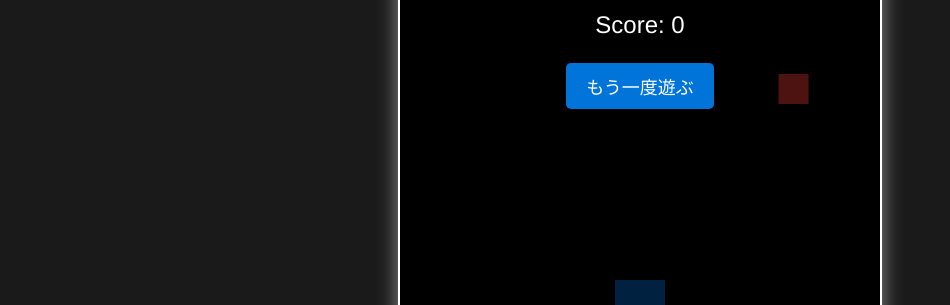
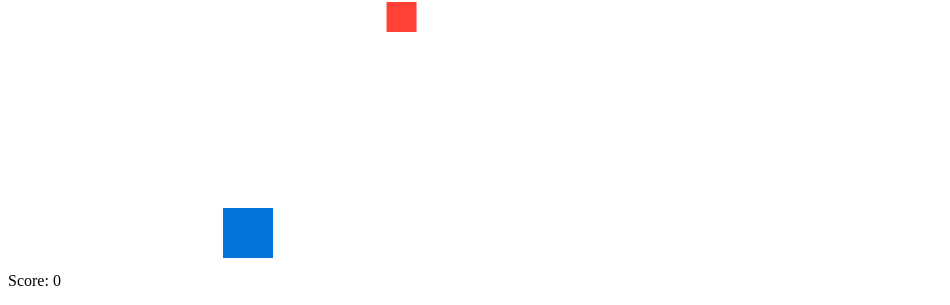
Before and after one commit to ryo-ops/shooting-game-, a plain HTML site: page index.html in a window 1280 px wide. Shown: the part 380-685 px from the top of the page, without its empty margins (0-950 px from the left). Drawn offline with Linux system fonts and the light colour scheme.

Commit message:
Update style.css

```diff
--- a/style.css
+++ b/style.css
@@ -1,42 +1,10 @@
-body {
-    margin: 0;
-    background-color: #1a1a1a;
-    display: flex;
-    justify-content: center;
-    align-items: center;
-    height: 100vh;
-    font-family: 'Helvetica', 'Arial', sans-serif;
-    color: white;
-}
+/* style.css */
 
-#game-container {
-    position: relative;
-    border: 2px solid #fff;
-    box-shadow: 0 0 20px rgba(255, 255, 255, 0.5);
-}
+/* ... (body, #game-container, canvas, #ui-container, #score の部分はそのまま) ... */
 
-canvas {
-    display: block;
-    background-color: #000;
-}
+/* 以下の #gameOverScreen から .hidden までを削除 */
 
-#ui-container {
-    position: absolute;
-    top: 0;
-    left: 0;
-    width: 100%;
-    height: 100%;
-    pointer-events: none; /* UIがゲームの操作を妨げないようにする */
-}
-
-#score {
-    position: absolute;
-    top: 10px;
-    left: 10px;
-    font-size: 24px;
-    color: white;
-}
-
+/*
 #gameOverScreen {
     position: absolute;
     top: 0;
@@ -49,13 +17,13 @@ canvas {
     justify-content: center;
     align-items: center;
     text-align: center;
-    pointer-events: auto; /* ゲームオーバー画面ではボタンをクリックできるようにする */
+    pointer-events: auto;
 }
 
 #gameOverScreen h1 {
     font-size: 48px;
     margin: 0;
-    color: #ff4136; /* 赤色 */
+    color: #ff4136;
 }
 
 #gameOverScreen p {
@@ -66,7 +34,7 @@ canvas {
     padding: 10px 20px;
     font-size: 18px;
     cursor: pointer;
-    background-color: #0074d9; /* 青色 */
+    background-color: #0074d9;
     color: white;
     border: none;
     border-radius: 5px;
@@ -80,3 +48,4 @@ canvas {
 .hidden {
     display: none;
 }
+*/
```
